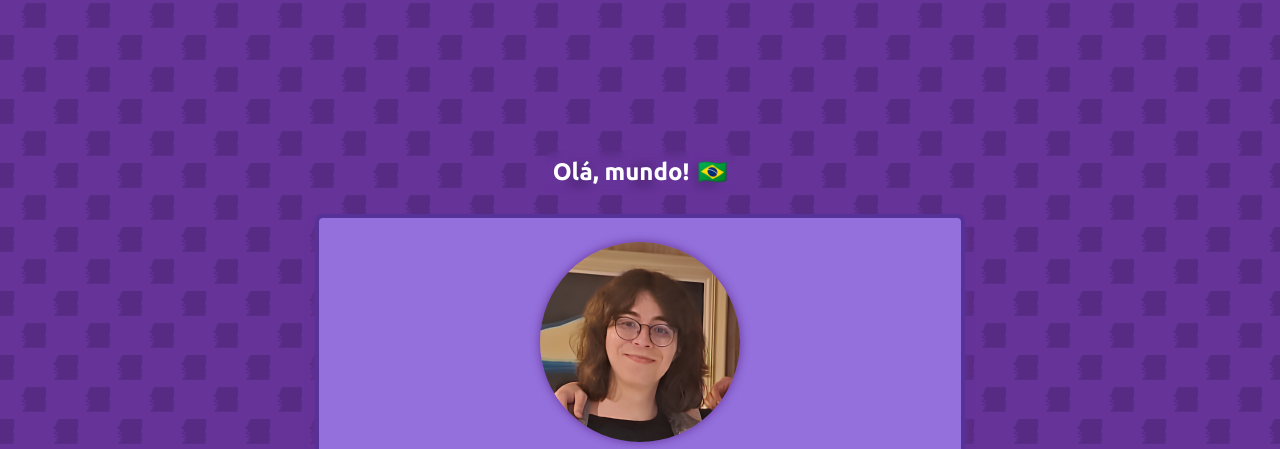
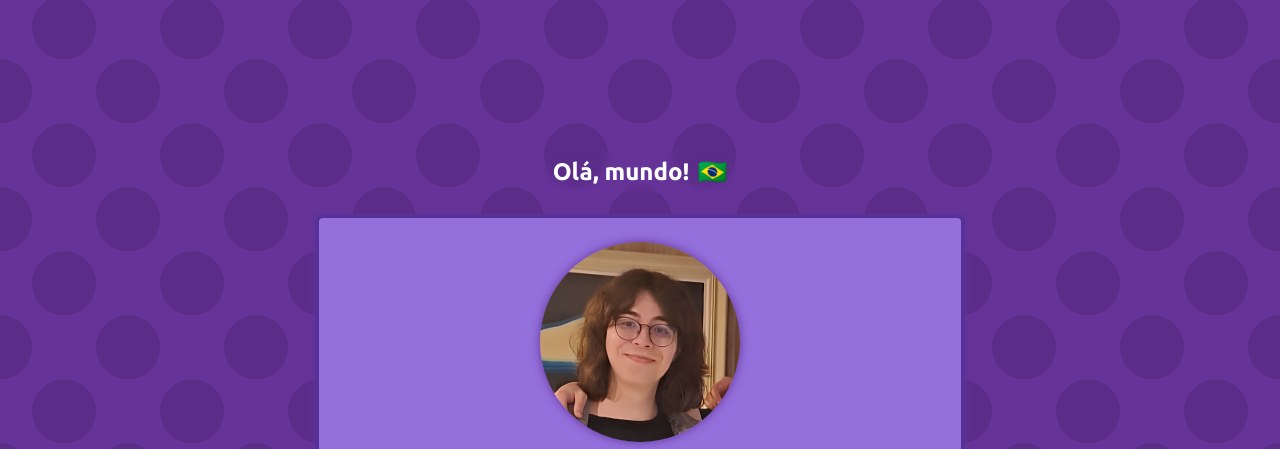
Before and after one commit to jwols27/jwols27.github.io, a plain HTML site: page index.html in a window 1280 px wide. Shown: the top 449 px of the page. Drawn offline with Linux system fonts and the light colour scheme; a web font is replaced by a local one.

Commit message:
feat: substitui fundo placeholder

```diff
--- a/src/styles.css
+++ b/src/styles.css
@@ -22,10 +22,10 @@ body {
 }
 
 body {
-    animation: deslizarDiagonal 180s linear infinite;
+    animation: deslizarDiagonal 90s linear infinite;
     background-repeat: repeat;
-    background-image: url("assets/niko.png");
-    background-size: 5%;
+    background-image: url("assets/dots.png");
+    background-size: 10%;
     background-color: var(--cor1);
     max-width: 650px;
     margin: auto;
```
Also changed, not shown: src/assets/dots.png (added), src/assets/niko.png (deleted).
